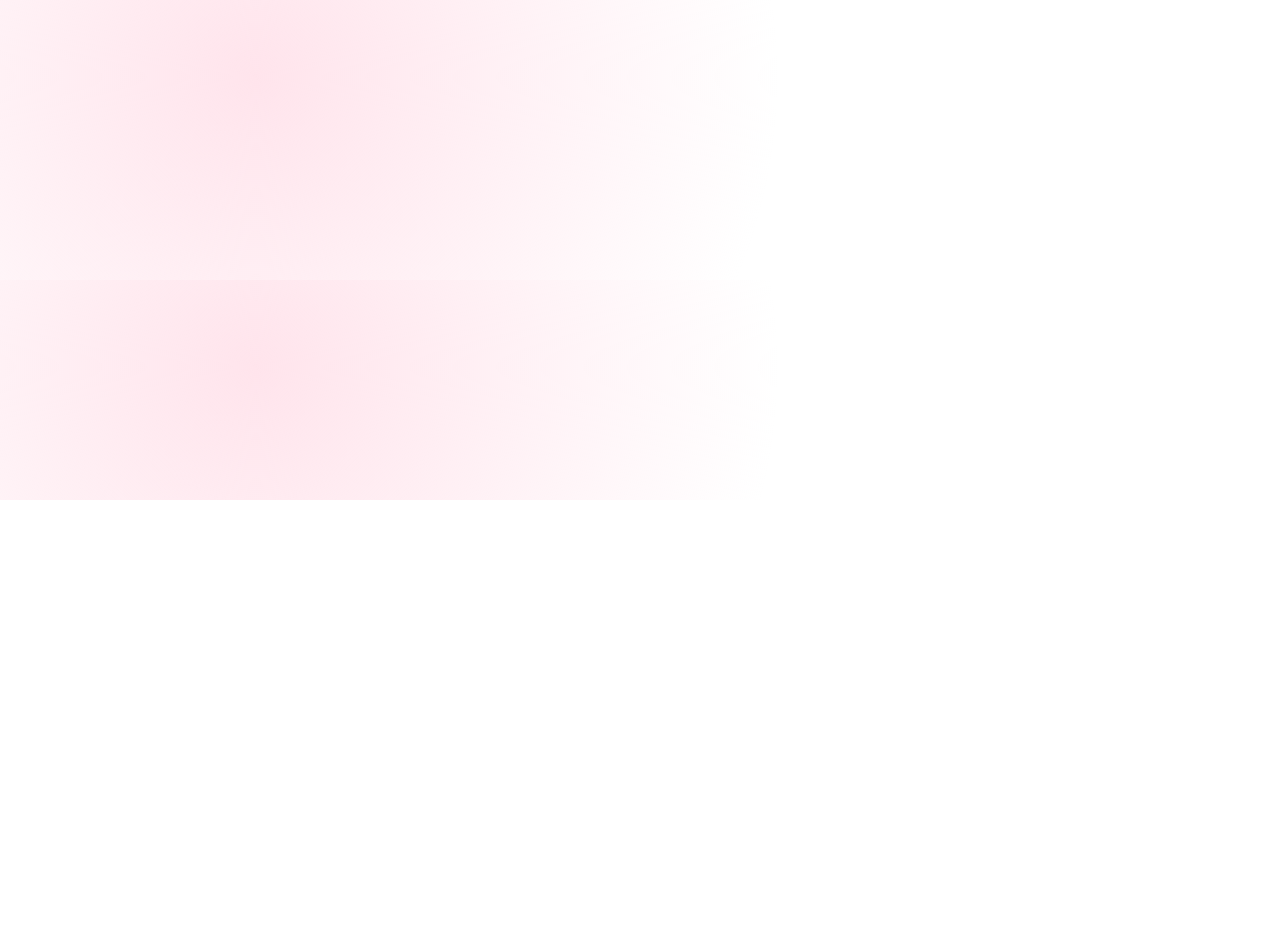
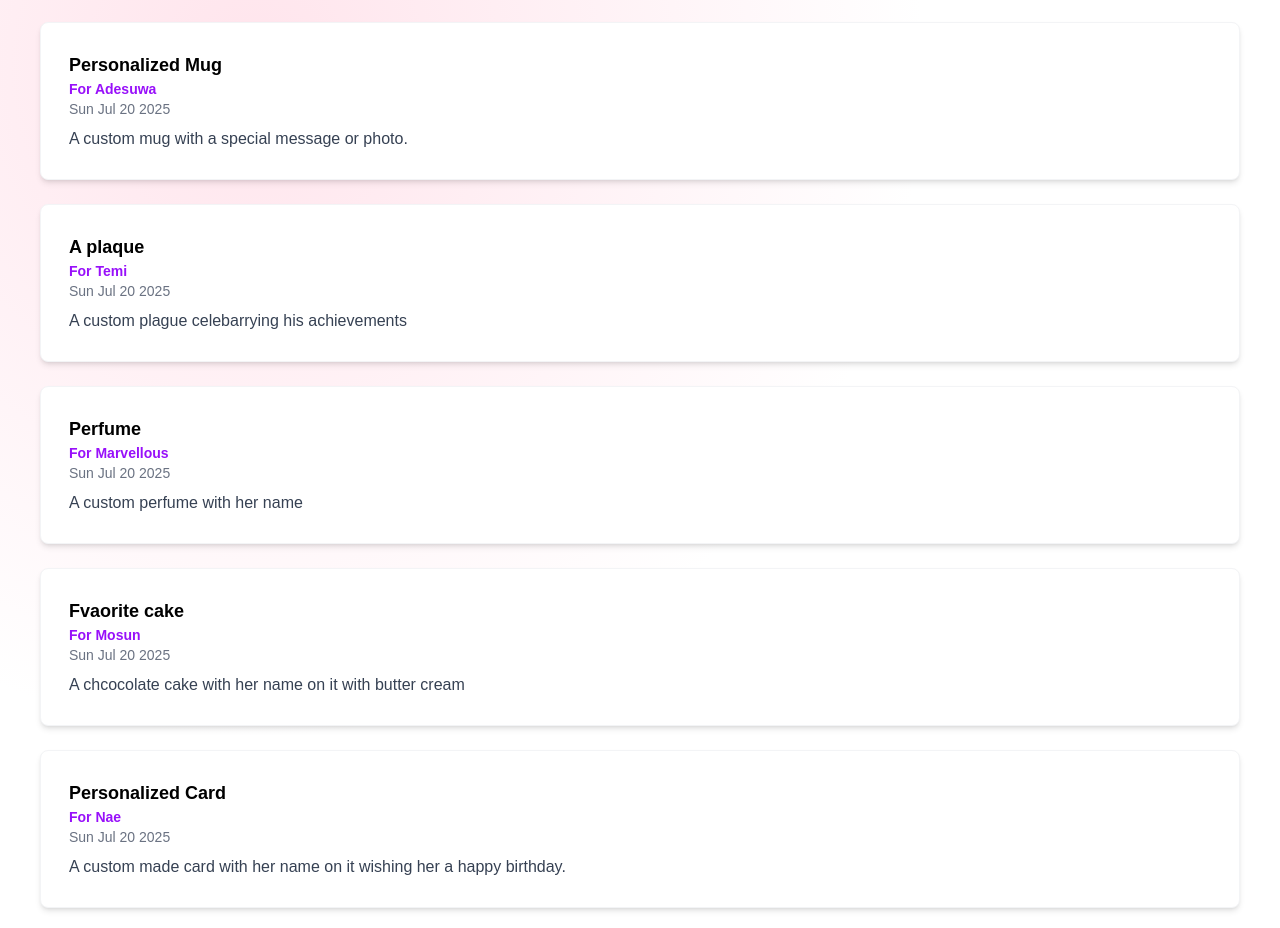
Before and after one commit to daysuwaa/giftloop, a Next.js app: page /giftideas in a window 1280 px wide. Shown: the part 300-1228 px from the top of the page. Before the commit the page ends 800 px from the top, so only its background shows below. Built offline with nearby package versions, Linux system fonts and the light colour scheme.

Commit message:
Update Upcoming and YourPeeps components with new names; enhance Ideas component with detailed gift ideas

```diff
--- a/src/app/dashboard/Upcoming.tsx
+++ b/src/app/dashboard/Upcoming.tsx
@@ -21,7 +21,7 @@ const dummyPeople: Person[] = [
     icon: <Cake className="text-pink-500" />,
   },
   {
-    name: "Collins Ikotun ",
+    name: "Sucholas ",
     birthday: new Date(2025, 6, 19),
     event: "Anniversary",
     icon: <CalendarHeart className="text-red-500" />,
--- a/src/app/dashboard/YourPeeps.tsx
+++ b/src/app/dashboard/YourPeeps.tsx
@@ -11,13 +11,13 @@ type Personcard = {
 
 const dummyPeople: Personcard[] = [
    {
-    name: "Susu Temi",
+    name: "Adesuwa Wale",
     birthday: new Date(2025, 6, 20),
     giftcount: 2,
 
   },
    {
-    name: " Temi",
+    name: " Jaden",
     birthday: new Date(2025, 6, 20),
     giftcount: 2,
 
--- a/src/app/giftideas/Ideas.tsx
+++ b/src/app/giftideas/Ideas.tsx
@@ -1,8 +1,57 @@
 import React from 'react'
 
-const Ideas = () => {
+type IdeasProps ={
+  ideaname : string,
+  name: string,
+  date: Date,
+  description: string,
+}
+
+const IdeasComponents = ({ ideaname, name, date, description }: IdeasProps) => {
   return (
-    <div>Ideas</div>
+    <div className='bg-white p-7 mt-6 border rounded-lg border-gray-100 shadow-md mb-4'>
+      <h2 className='text-lg font-semibold'>{ideaname}</h2>
+      <p className='text-sm text-purple-600 font-semibold'>For {name}</p>
+      <p className='text-sm text-gray-500'>{date.toDateString()}</p>
+      <p className='mt-2 text-gray-700'>{description}</p>
+    </div>
+  )
+}
+const Ideas = ({}) => {
+  return (
+    <div className='mt-5'>
+      <h1 className='font-semibold text-2xl'>Ideas to Explore</h1>
+      <IdeasComponents
+        ideaname="Personalized Mug"
+        name="Adesuwa"
+        date={new Date(2025, 6, 20)}
+        description="A custom mug with a special message or photo."
+      />
+      <IdeasComponents
+        ideaname="A plaque"
+        name="Temi"
+        date={new Date(2025, 6, 20)}
+        description="A custom plague celebarrying his achievements "
+      />
+      <IdeasComponents
+        ideaname="Perfume"
+        name="Marvellous"
+        date={new Date(2025, 6, 20)}
+        description="A custom perfume with her name "
+      />
+      <IdeasComponents
+        ideaname="Fvaorite cake"
+        name="Mosun"
+        date={new Date(2025, 6, 20)}
+        description="A chcocolate cake with her name on it with butter cream"
+      />
+      <IdeasComponents
+        ideaname="Personalized Card"
+        name="Nae"
+        date={new Date(2025, 6, 20)}
+        description="A custom made card with her name on it wishing her a happy birthday."
+      />
+    </div>
   )
 }
 
```
